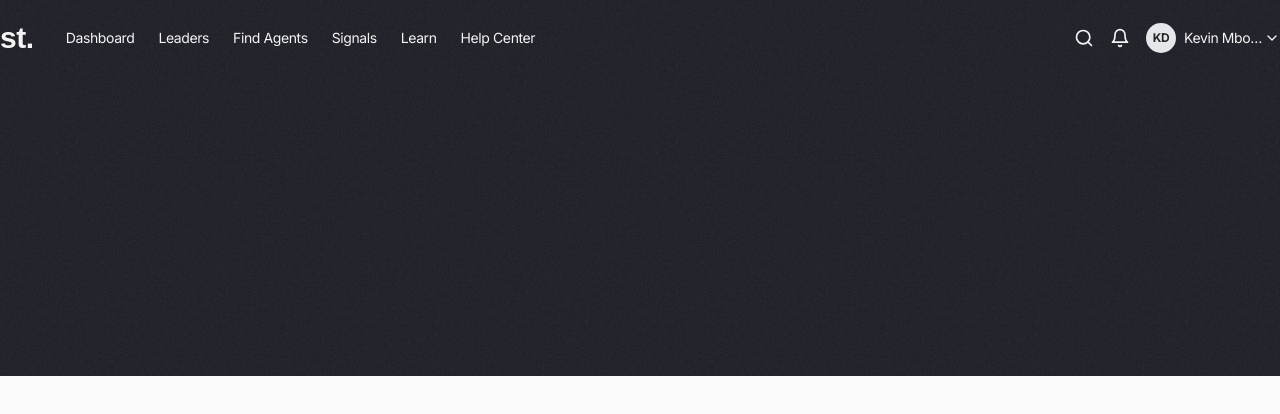
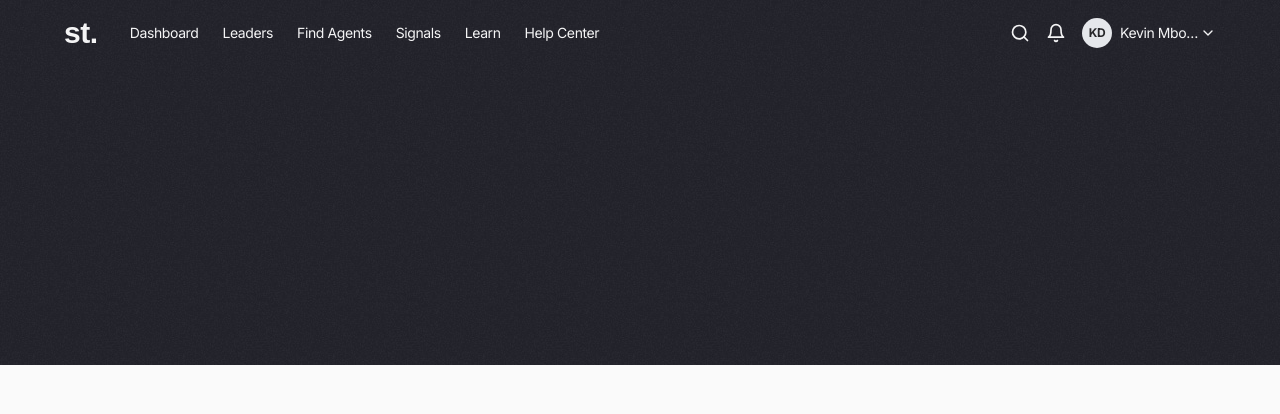
Before and after one commit to kevindermot99/simpleTrading, a React (Vite) app: page /#/ in a window 1280 px wide. Shown: the top 414 px of the page. Built offline with nearby package versions, Linux system fonts and the light colour scheme; a web font is replaced by a local one.

Commit message:
Update index.css

```diff
--- a/src/index.css
+++ b/src/index.css
@@ -24,11 +24,4 @@
 
 .main-header {
   background: #21232a url('./assets/header-bg.jpg') repeat 0 0;
-  position: relative;
-  width: 100%;
-  height: auto;
-  z-index: 9999;
-  padding: 20px 0;
-  left: 0;
-  top: 0;
 }
```
